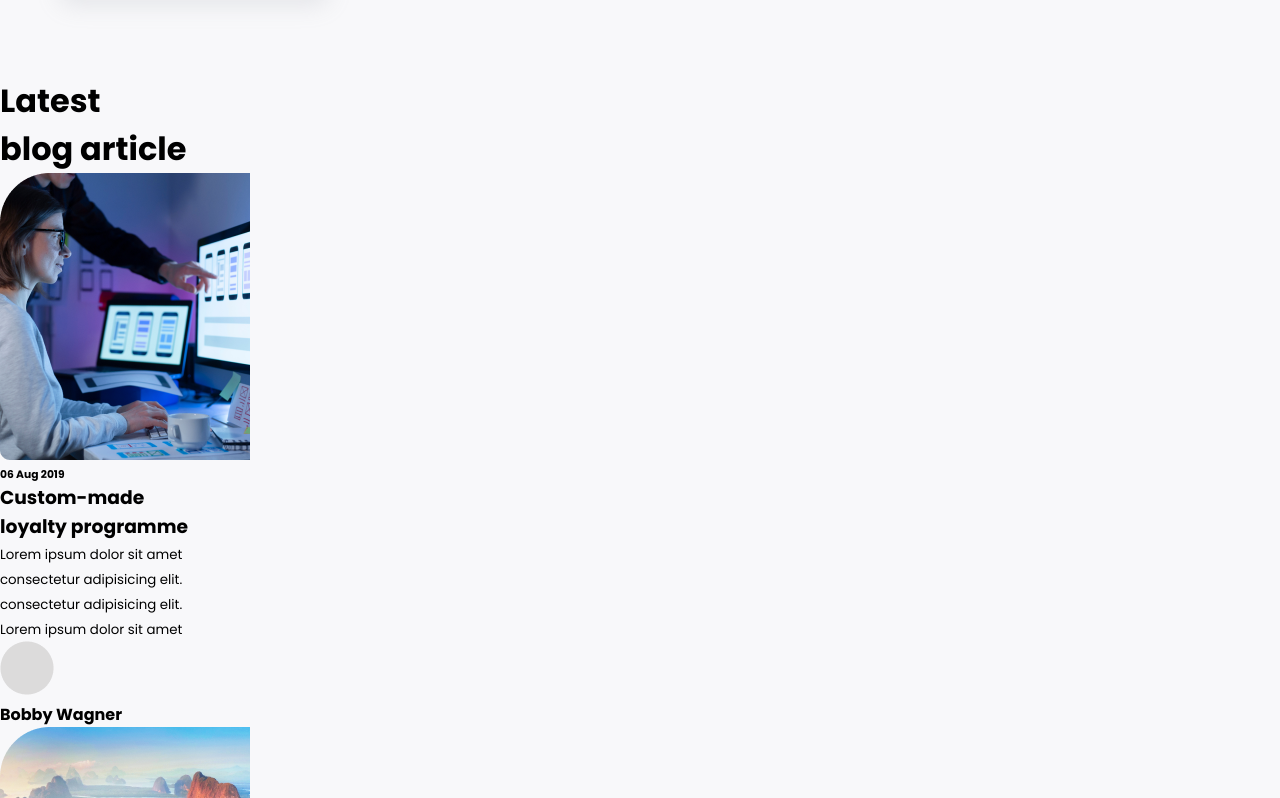
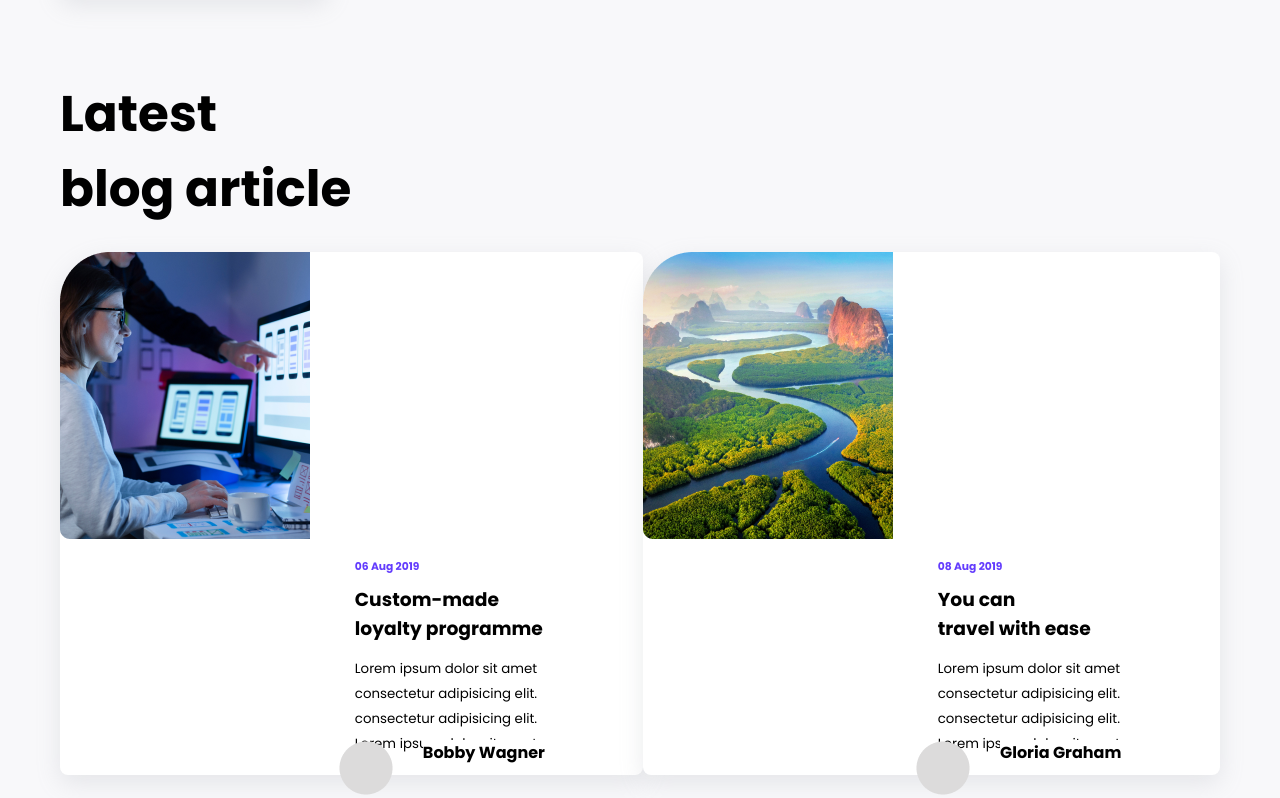
Before and after one commit to raj-prog/live-project-09, a plain HTML site: page index.html in a window 1280 px wide. Shown: the part 1073-1871 px from the top of the page. Drawn offline with Linux system fonts and the light colour scheme.

Commit message:
Blog section completed

```diff
--- a/style.css
+++ b/style.css
@@ -8,6 +8,9 @@
   --white: #fff;
   --black: #000;
   --bg-color: #F8F8FA;
+  --text-color: #633CFD;
+  --box-color: 149, 157, 165;
+  --alpha: 0.2;
 }
 
 * {
@@ -92,11 +95,9 @@ nav a {
   margin-bottom: 30px;
 }
 
-/* API section */
+/* API Section */
 .api {
-  /* margin-top: 100px; */
   margin: 80px 60px;
-
 }
 
 .api-heading {
@@ -114,9 +115,71 @@ nav a {
   background-color: var(--white);
   padding: 60px 28px;
   border-radius: 10px;
-  box-shadow: rgba(149, 157, 165, 0.2) 0px 8px 24px;
+  box-shadow: rgba(var(--box-color), var(--alpha)) 0px 8px 24px;
 }
 
 .card-head-active {
   color: var(--hf-color);
 }
+
+/* Blog Section */
+.blog-heading {
+  font-size: 25px;
+  margin: 0 60px;
+}
+
+.blog-cards {
+  margin: 25px 60px;
+  display: flex;
+  justify-content: space-between;
+  align-items: center;
+}
+
+.blog-card {
+  position: relative;
+  border-radius: 8px;
+  border-top-left-radius: 50px;
+  background-color: var(--white);
+  box-shadow: rgba(var(--box-color), var(--alpha)) 0px 8px 24px;
+}
+
+.blog-image {
+  float: left;
+}
+
+.blog-image img {
+  display: block;
+}
+
+.blog-content {
+  float: right;
+  padding: 20px 0;
+  padding-left: 50px;
+  padding-right: 100px;
+}
+
+.blog-content h6 {
+  color: var(--text-color);
+  padding-bottom: 10px;
+}
+
+.blog-content h3 {
+  padding-bottom: 12px;
+}
+
+.blog-bottom, .blog-author {
+  background-color: var(--white);
+}
+
+.blog-card-bottom-image {
+  position: absolute;
+  bottom: -20px;
+  right: 250px;
+}
+
+.blog-author {
+  width: 200px;
+  position: absolute;
+  bottom: 5px;
+  right: 10px;
+}
```
